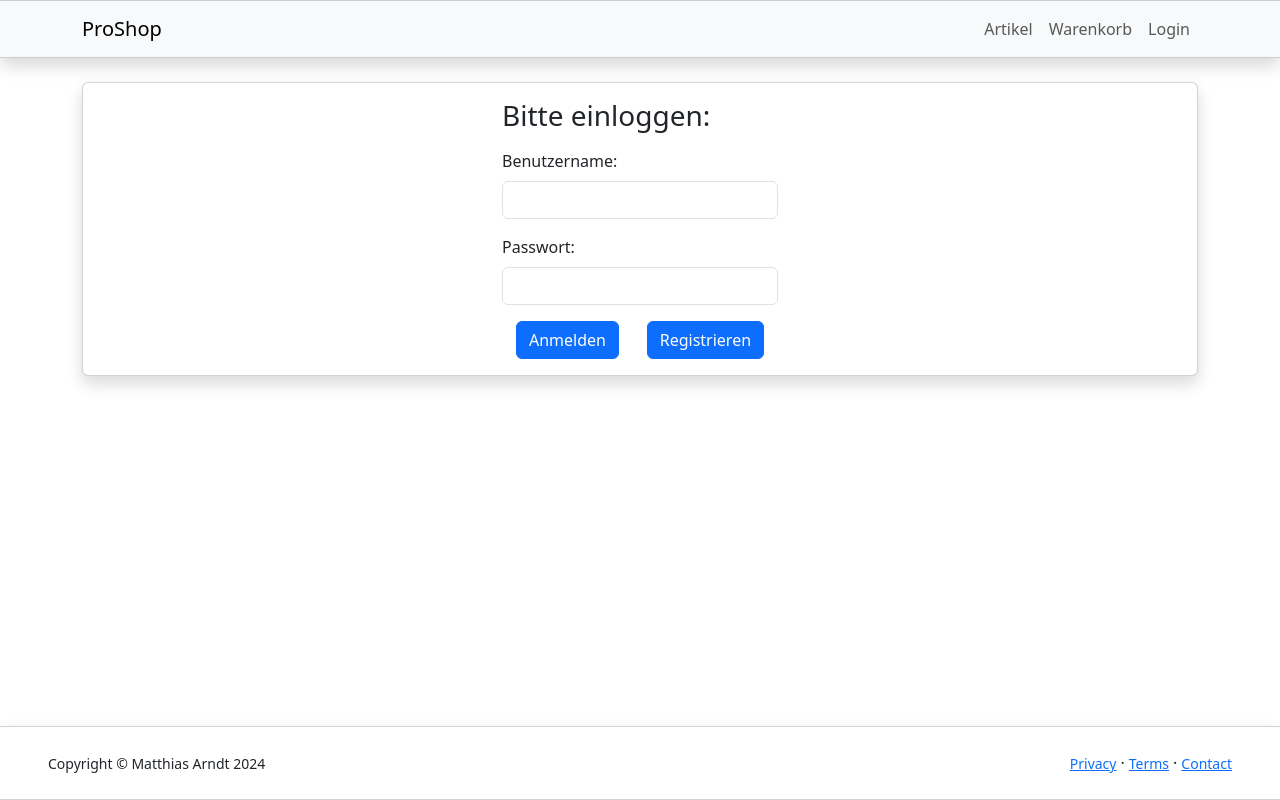
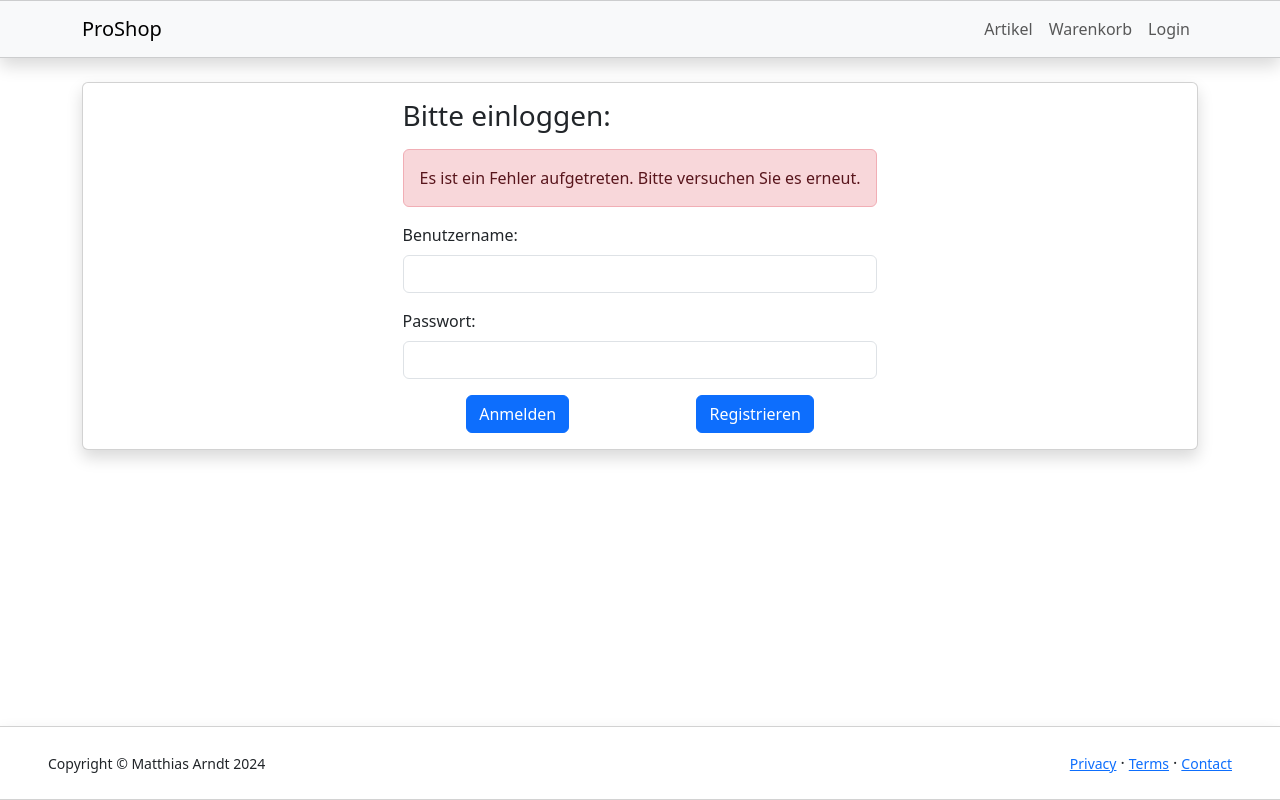
Before and after one commit to Vynvan/proshop, a React (Create React App) app: page /login in a window 1280 px wide. Both pictures are taken after a click on the button "Anmelden". Built offline with nearby package versions, Linux system fonts and the light colour scheme; no server answers.

Commit message:
Bugfixed and better css for Notification

```diff
--- a/src/components/Notification.js
+++ b/src/components/Notification.js
@@ -6,8 +6,11 @@ export default function Notification({ className, notification }) {
    const [ messageType, setMessageType ] = useState('danger');
 
    useEffect(() => {
-      setMessage(notification?.text ?? '');
-      setMessageType(notification?.type ?? 'danger');
+      console.log('New Notification:', notification)
+      if (notification) {
+         setMessage(notification.length ? notification : notification.text ?? '');
+         setMessageType(notification.type ?? 'danger');
+      }
    }, [notification]);
 
    useEffect(() => {
@@ -18,7 +21,11 @@ export default function Notification({ className, notification }) {
 
    return (
       <>
-         {message && <Alert className={(className ? className + ' ' : '') + 'text-center'} variant={messageType}>{message}</Alert>}
+         {message &&
+         <Alert className={(className ? className + ' ' : '') + 'my-3 align-self-center text-center'}
+         variant={messageType}>
+            {message}
+         </Alert>}
       </>
    );
 }
```
